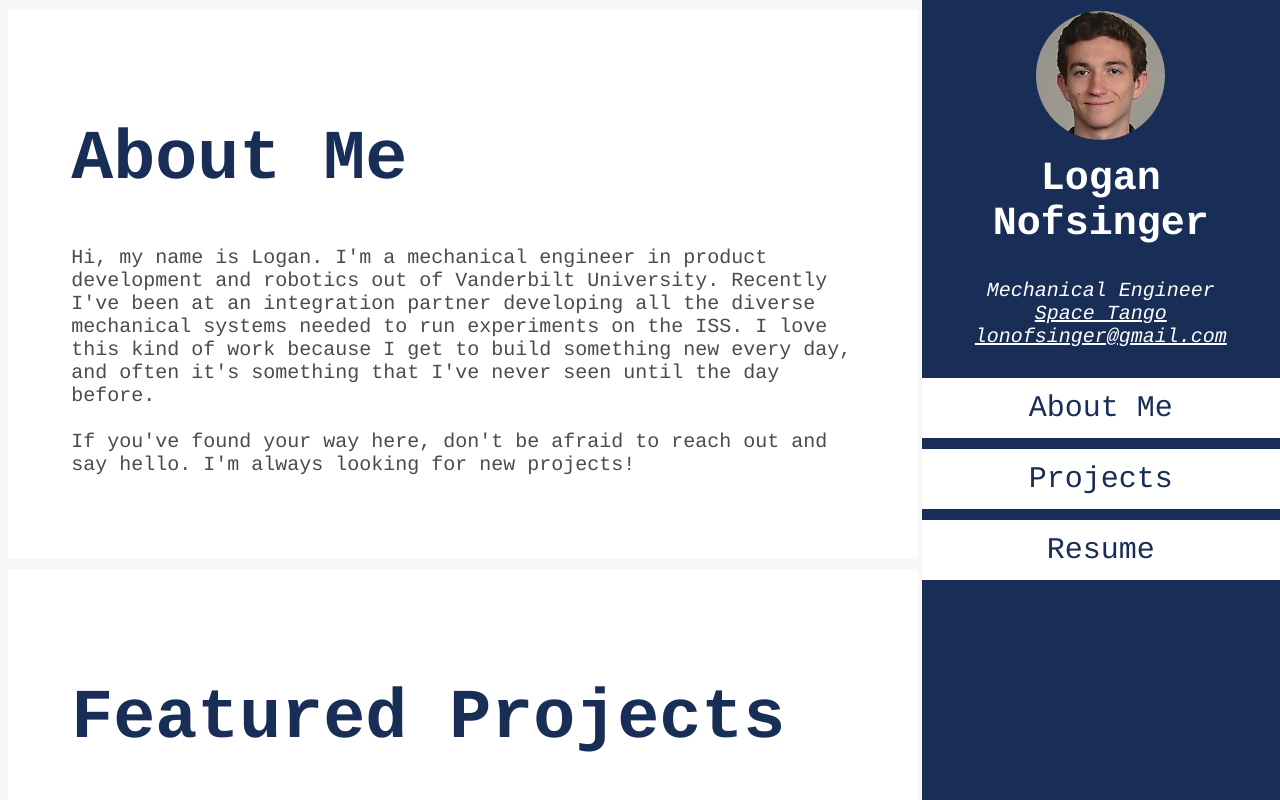
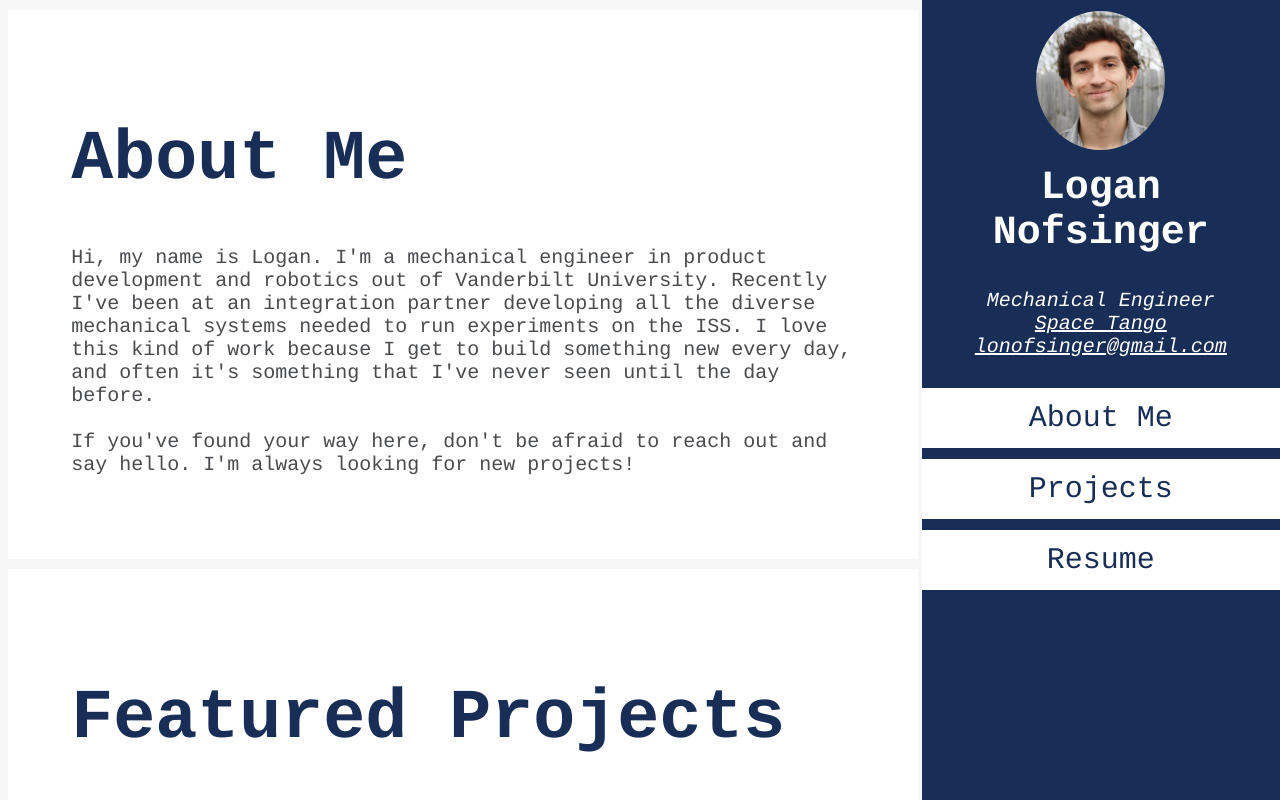
Before and after one commit to loganisahacker/loganisahacker.github.io, a plain HTML site: page index.html in a window 1280 px wide. Shown: the top 800 px of the page. Drawn offline with nearby package versions, Linux system fonts and the light colour scheme.

Commit message:
changed headshot

```diff
--- a/index.html
+++ b/index.html
@@ -12,7 +12,7 @@
 
 <body onload="onload()">
     <div id="bio">
-        <img src="portrait.jpeg" class="bio-element" style="width:36%; margin-left:32%; border-radius:50%;">
+        <img src="headshot.jpg" class="bio-element" style="width:36%; margin-left:32%; border-radius:50%;">
         <h2 class="bio-element" > Logan Nofsinger </h2>
         <p style="font-style:italic; "class="bio-element"> Mechanical Engineer<br>
             <a style="color:white;" href="https://spacetango.com/">Space Tango</a><br>
```
Also changed, not shown: headshot.jpg (added).
